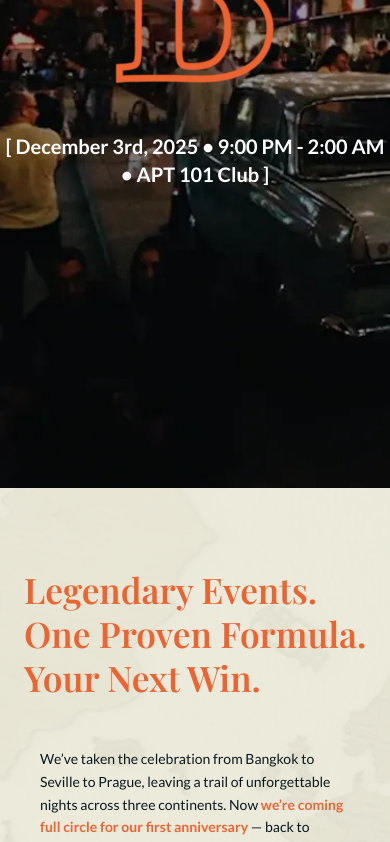
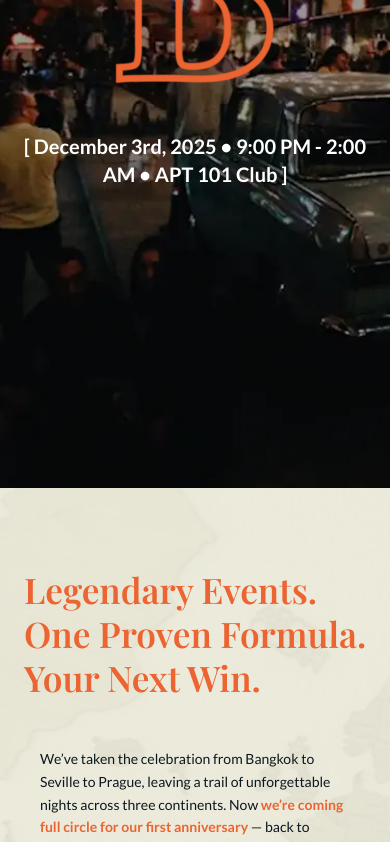
Before and after one commit to annak1104/mobidea-always-winning, a React (Vite) app: page / in a window 390 px wide. Shown: the part 1200-2042 px from the top of the page. Built offline with nearby package versions, Linux system fonts and the light colour scheme.

Commit message:
add padding to header

```diff
--- a/src/components/Header/Header.jsx
+++ b/src/components/Header/Header.jsx
@@ -123,7 +123,7 @@ export const Header = () => {
             className="mt-[250px] w-[160px] md:w-[300px]"
           />
 
-          <p className="font-lato font-semibold text-xl mt-12 md:mt-24 text-white text-center">
+          <p className="font-lato px-2.5 font-semibold text-xl mt-12 md:mt-24 text-white text-center">
             [ December 3rd, 2025 • 9:00 PM - 2:00 AM • APT 101 Club ]
           </p>
         </div>
```
